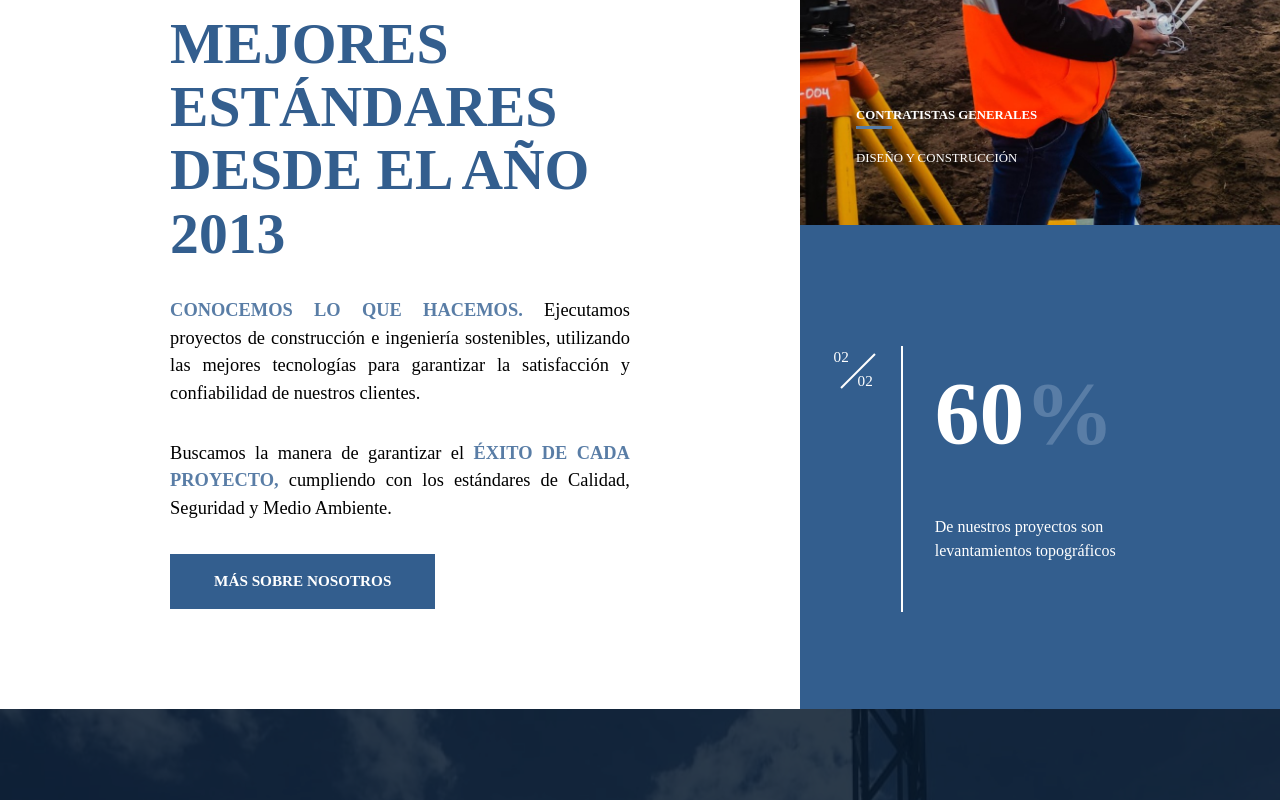
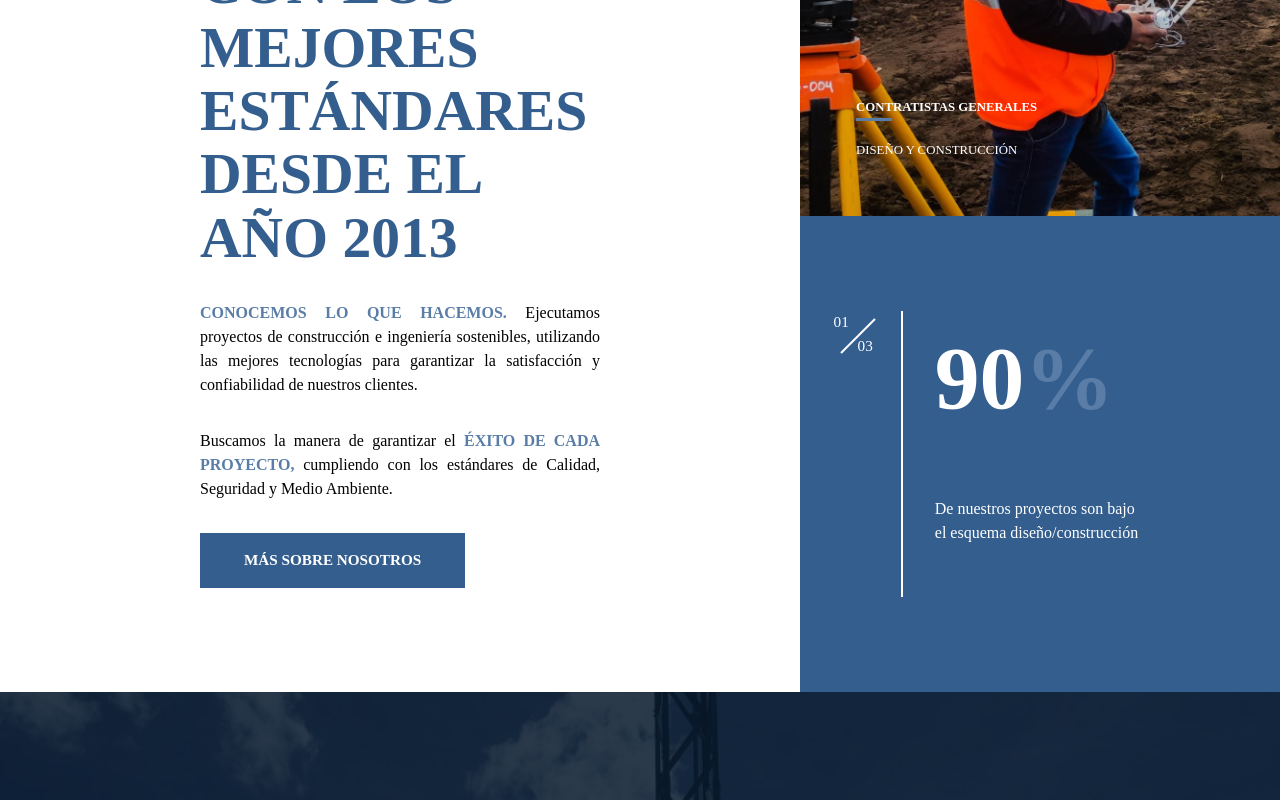
Before and after one commit to MarceloLopezS/2g-servicios-generales, a React (Create React App) app: page / in a window 1280 px wide. Shown: the part 980-1780 px from the top of the page. Built offline with nearby package versions, Linux system fonts and the light colour scheme; a web font is replaced by a local one.

Commit message:
Layout and functionality updates
Add an extra carousel slide on every carousel inside about us section.
Modified body font size to change according to device screen size.
Add auto slide up to navbar on inactivity. Slide up stops on navbar
hover.

```diff
--- a/src/components/AboutUs/AboutUs.css
+++ b/src/components/AboutUs/AboutUs.css
@@ -8,7 +8,7 @@
 .about-us__text {
     position: relative;
     max-width: 45ch;
-    margin-block: var(--size-400);
+    margin-block: var(--size-450);
 }
 
 .about-us__text button {
@@ -36,7 +36,7 @@
 
 .about-us__text .complement {
     position: absolute;
-    font-size: clamp(var(--fs-100), 1.39vw, var(--fs-250));
+    padding-block: var(--size-100);
     top: 0;
     left: 0;
     opacity: 0;
@@ -66,7 +66,7 @@
 @media (min-width: 69em) {
     .about-us {
         grid-template-columns: auto max(36.5vw, 30rem);
-        grid-template-rows: repeat(2, 1fr);
+        grid-template-rows: repeat(2, 50%);
     }
 
     .about-us__text {
@@ -123,7 +123,7 @@
     .about-us__statistics {
         display: grid;
         grid-template-columns: 7% 7% 7% 50% auto;
-        grid-template-rows: 25% 5% 30% 20% 20%;
+        grid-template-rows: 20% 5% 34% 21% 10%;
         grid-template-areas:
             ". . . . ."
             ". indicator . percentaje percentaje"
@@ -156,7 +156,7 @@
         position: absolute;
         font-family: var(--ff-primary);
         font-weight: var(--fw-light);
-        content: '02';
+        content: '03';
         top: var(--size-100);
         left: var(--size-100);
     }
--- a/src/components/AboutUs/AboutUs.js
+++ b/src/components/AboutUs/AboutUs.js
@@ -54,6 +54,9 @@ const AboutUs = ({ reference }) => {
                         <div>
                             <p>02</p>
                         </div>
+                        <div>
+                            <p>03</p>
+                        </div>
                     </Carousel>
                 </div>
                 <div className='about-us__statistics-percentaje | fs-carousel-number fw-bold'>
@@ -63,6 +66,9 @@ const AboutUs = ({ reference }) => {
                         </div>
                         <div>
                             <p>60<span className='text-accent-400'>%</span></p>
+                        </div>
+                        <div>
+                            <p>30<span className='text-accent-400'>%</span></p>
                         </div>
                     </Carousel>
                 </div>
@@ -74,6 +80,9 @@ const AboutUs = ({ reference }) => {
                         <div>
                             <p>De nuestros proyectos son levantamientos topográficos</p>
                         </div>
+                        <div>
+                            <p>De nuestros proyectos son saneamientos físico legal de predios</p>
+                        </div>
                     </Carousel>
                 </div>
             </section>
--- a/src/components/Carousel/Carousel.js
+++ b/src/components/Carousel/Carousel.js
@@ -34,7 +34,7 @@ const useCarousel = () => {
         if(numberOfSlides > 2) {
             const lastSlide = slides[slides.length - 1];
             track.insertAdjacentElement('afterbegin', lastSlide);
-            track.style.transform = `translateX(-${100 / numberOfSlides}%)`;
+            track.style.transform = `translateY(-${100 / numberOfSlides}%)`;
         }
         carouselInterval = setInterval(() => {
             nextSlide(track, numberOfSlides);
--- a/src/containers/App.js
+++ b/src/containers/App.js
@@ -21,14 +21,28 @@ const usePrimarySectionsOnScreen = () => {
         const certificateLogo = navbar.querySelector('.navbar__certificate');
         const brand = navbar.querySelector('.navbar__brand');
         const navLinks = navbar.querySelectorAll('a');
-        let lastScrollTop;
+        let lastScrollTop, navbarTimeout;
         const screenOrientation = window.screen.orientation;
+        const setNavbarTimeout = () => {
+            clearTimeout(navbarTimeout);
+            navbarTimeout = setTimeout(() => {
+                navbar.setAttribute('data-slide','up');
+            }, 2000)
+        }
+        const onNavbarHoverIn = () => {
+            console.log('hover in');
+            clearTimeout(navbarTimeout);
+        }
         const scrollCallback = ()  => {
             const currentScrollTop = window.pageYOffset || document.documentElement.scrollTop;
             if(currentScrollTop > lastScrollTop) {
                 navbar.setAttribute('data-slide','up');
+                clearTimeout(navbarTimeout);
             } else {
                 navbar.setAttribute('data-slide','down');
+                clearTimeout(navbarTimeout);
+                setNavbarTimeout();
+                navbar.addEventListener('mouseenter', onNavbarHoverIn);
             }
             lastScrollTop = currentScrollTop;
         }
@@ -62,6 +76,7 @@ const usePrimarySectionsOnScreen = () => {
                 }
                 navbar.removeAttribute('data-theme');
                 navbar.setAttribute('data-slide','down');
+                clearTimeout(navbarTimeout);
                 document.removeEventListener('scroll', scrollCallback);
             } else {
                 if (window.innerWidth >= 1008) {
@@ -85,6 +100,7 @@ const usePrimarySectionsOnScreen = () => {
         const homeObserver = new IntersectionObserver(navbarReact, homeOptions);
         const homeCurrentRef = homeRef.current;
         if(homeCurrentRef) homeObserver.observe(homeCurrentRef);
+        navbar.addEventListener('mouseleave', setNavbarTimeout);
         screenOrientation.addEventListener('change', orientationCallback);
 
         const sectionOptions = window.innerWidth >= 1008
@@ -110,10 +126,13 @@ const usePrimarySectionsOnScreen = () => {
         });
 
         return () => {
+            clearTimeout(navbarTimeout);
             observedSections.forEach(observed => {
                 if(observed.currentRef) observed.observer.unobserve(observed.currentRef);
             })
             if(homeCurrentRef) homeObserver.unobserve(homeCurrentRef);
+            navbar.removeEventListener('mouseenter', onNavbarHoverIn);
+            navbar.removeEventListener('mouseleave', setNavbarTimeout);
             document.removeEventListener('scroll', scrollCallback);
             screenOrientation.removeEventListener('change', orientationCallback);
         }
--- a/src/index.css
+++ b/src/index.css
@@ -46,7 +46,7 @@
     --fs-800: 5rem;
     --fs-900: 8rem;
 
-    --fs-body: var(--fs-250);
+    --fs-body: clamp(var(--fs-100), 1.25vw, var(--fs-250));
     --fs-nav-links: var(--fs-250);
     --fs-banner-title: clamp(var(--fs-575), 5.5vw , var(--fs-800));
     --fs-section-title: var(--fs-350);
@@ -73,6 +73,7 @@
     --size-325: 3.5rem;
     --size-350: 5rem;
     --size-400: 6.25rem;
+    --size-450: 6.5rem;
     --size-500: 7.8rem;
     --size-600: 8.75rem;
     --size-700: 9.7rem;
```
